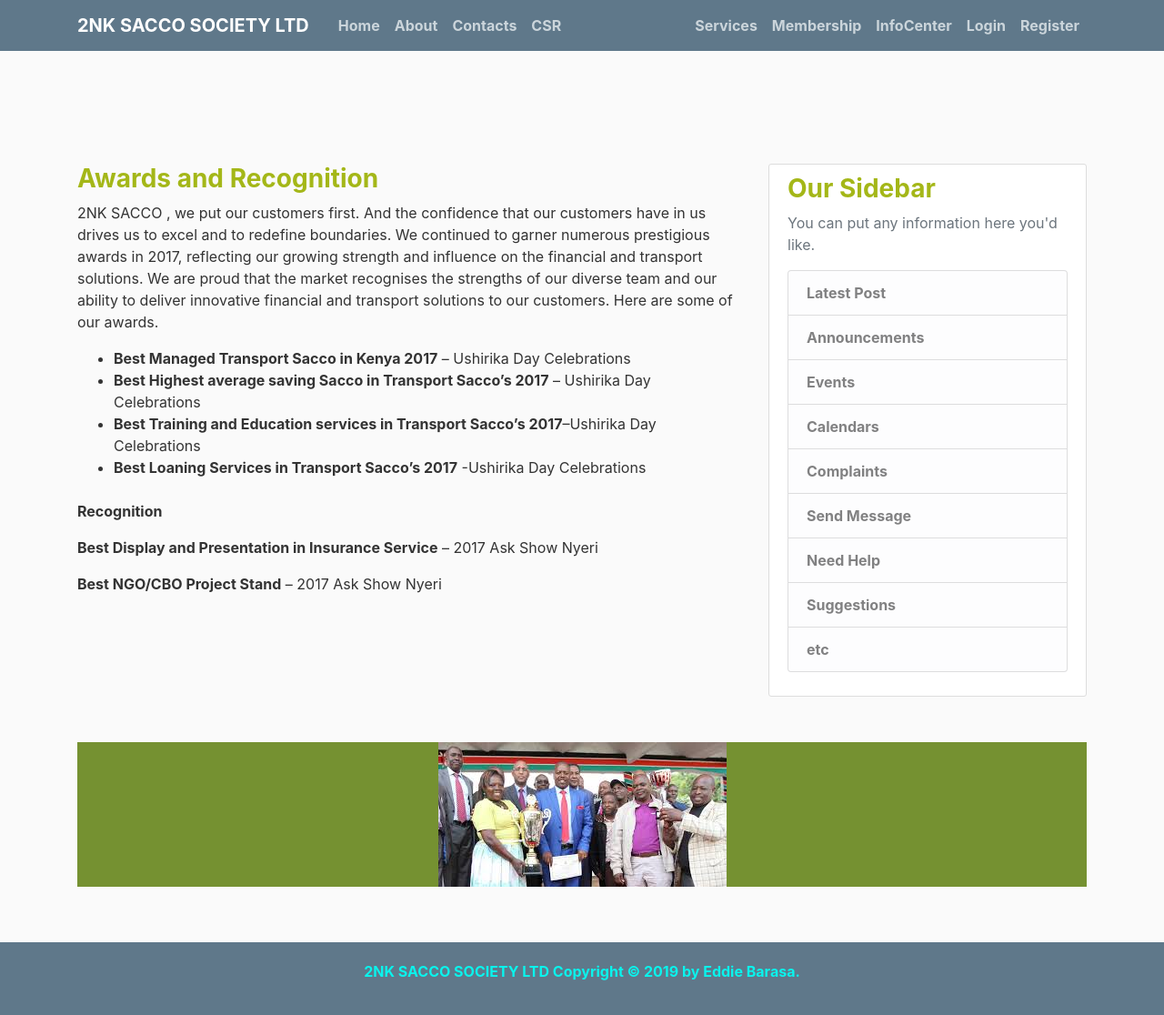
After one commit to ebarasa/matatu_sacco, a Django app: page /awards/ in a window 1280 px wide. The commit adds this page. Shown: the whole page at 91% size. Run offline with Django 3.2, Linux system fonts and the light colour scheme; some libraries are stand-ins or nearby versions.

Commit message:
added templates

```diff
--- /dev/null
+++ b/sacco/templates/sacco/awards.html
@@ -0,0 +1,26 @@
+{% extends "sacco/base.html" %}
+{% load crispy_forms_tags %}
+
+{% block content %}
+
+	<h3><b>Awards and Recognition</b></h3>
+	<p>2NK SACCO , we put our customers first. And the confidence that our customers have in us drives us to excel and to redefine boundaries.
+	We continued to garner numerous prestigious awards in 2017, reflecting our growing strength and influence on the financial and transport solutions. We are proud that the market recognises the strengths of our diverse team and our ability to deliver innovative financial and transport  solutions to our customers. Here are some of our awards.</p>
+	<ul>
+		<li><b>Best Managed Transport Sacco in Kenya 2017</b> – Ushirika Day Celebrations</li>
+		<li><b>Best Highest average saving Sacco in Transport Sacco’s 2017</b> – Ushirika Day Celebrations</li>
+		<li><b>Best Training and Education services in Transport Sacco’s  2017</b>–Ushirika Day Celebrations</li>
+		<li><b>Best Loaning Services in Transport Sacco’s  2017</b> -Ushirika Day Celebrations</li>
+	</ul><br>
+	<p><b>Recognition</b></p>
+	<p><b>Best Display and Presentation in Insurance Service</b>  – 2017 Ask Show Nyeri</p>
+	<p><b>Best NGO/CBO Project Stand</b>  – 2017 Ask Show Nyeri</p>
+
+{% endblock content %}
+
+
+{% block bot %}
+
+	<img src="/static/imgs/awards1.jpeg">
+
+{% endblock %}
--- a/sacco/templates/sacco/home.html
+++ b/sacco/templates/sacco/home.html
@@ -54,7 +54,7 @@
 
 	<h1><b>Voted the Best Managed Transport Sacco in Kenya Year 2016/2017</b></h1>
 	<form>
-		<button type="submit" class="button_1"><b>LIST OF AWARDS</b></button>
+	    <a class="list-group-item list-group-item-light" href="{% url 'sacco-awards' %}"><b>List Of Awards</b></a>
 	</form>
 
 {% endblock %}
--- a/sacco/urls.py
+++ b/sacco/urls.py
@@ -18,4 +18,5 @@ urlpatterns = [
     path('help/', views.help, name='sacco-help'),
     path('suggestions/', views.suggestions, name='sacco-suggestions'),
     path('etc/', views.etc, name='sacco-etc'),
+    path('awards/', views.awards, name='sacco-awards'),
 ]
--- a/sacco/views.py
+++ b/sacco/views.py
@@ -51,3 +51,6 @@ def suggestions(request):
 
 def etc(request):
 	return render(request, 'sacco/etc.html', {'title': 'etc'})
+
+def awards(request):
+	return render(request, 'sacco/awards.html', {'title': 'awards'})
```
Also changed, not shown: sacco/static/imgs/awards.jpeg (added), sacco/static/imgs/awards1.jpeg (added).
